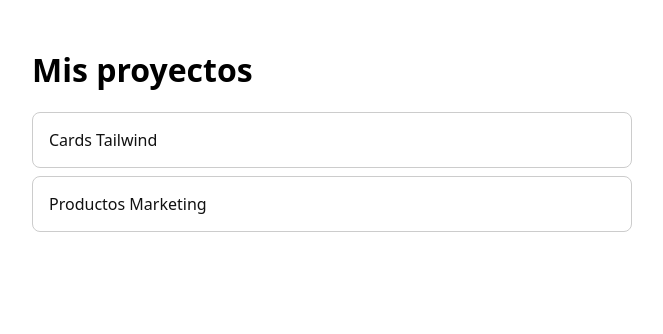
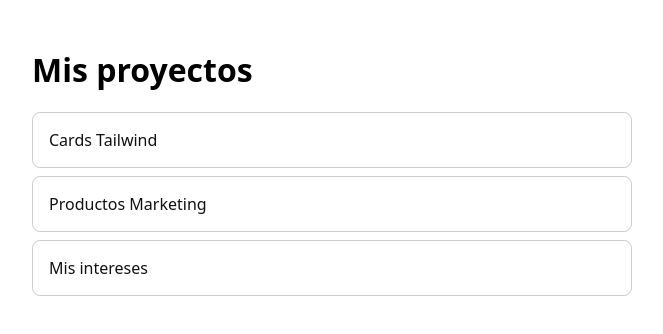
Before and after one commit to climeer445-lang/Only-yusef, a plain HTML site: page index.html in a window 1280 px wide. Shown: the whole page, without its empty margins (308-971 px from the left). Drawn offline with Linux system fonts and the light colour scheme.

Commit message:
Add link to 'Mis intereses' in index.html

```diff
--- a/index.html
+++ b/index.html
@@ -14,5 +14,6 @@
   <h1>Mis proyectos</h1>
   <a href="Cards-tailwind/">Cards Tailwind</a>
   <a href="productos-marketing-main/">Productos Marketing</a>
+  <a href="Mis intereses(Trabajo del perro)">Mis intereses</a>
 </body>
 </html>
```
